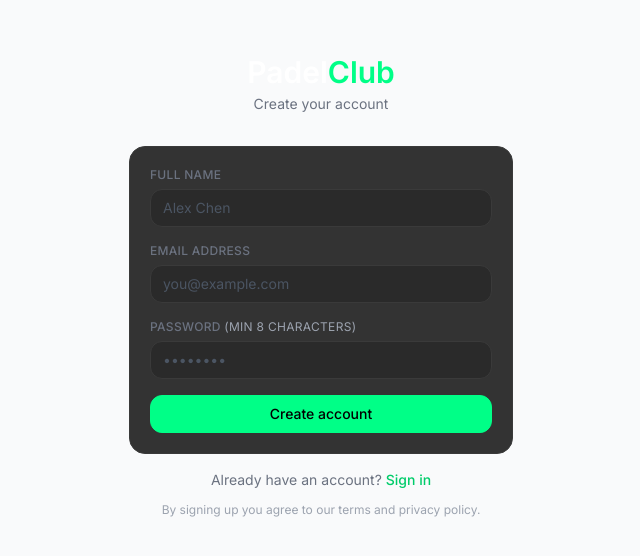
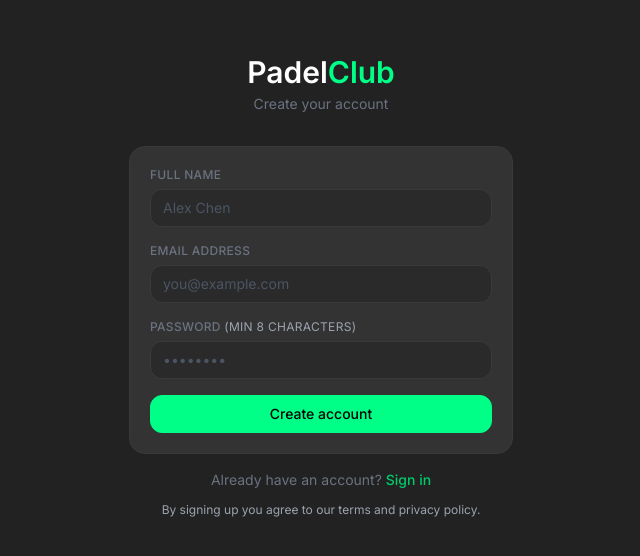
Before and after one commit to mallax888/padelclub, a Next.js app: page /auth/signup in a window 1280 px wide. Shown: the part 114-670 px from the top of the page, without its empty margins (319-959 px from the left). Built offline with nearby package versions, Linux system fonts and the light colour scheme; no server answers.

Commit message:
fix login signup dark background

```diff
--- a/app/auth/login/page.tsx
+++ b/app/auth/login/page.tsx
@@ -30,7 +30,7 @@
   }
 
   return (
-    <div className="min-h-screen flex items-center justify-center bg-gray-50 px-4">
+    <div className="min-h-screen flex items-center justify-center bg-[#222] px-4">
       <div className="w-full max-w-sm">
 
         {/* Logo */}
--- a/app/auth/signup/page.tsx
+++ b/app/auth/signup/page.tsx
@@ -37,7 +37,7 @@
   }
 
   return (
-    <div className="min-h-screen flex items-center justify-center bg-gray-50 px-4">
+    <div className="min-h-screen flex items-center justify-center bg-[#222] px-4">
       <div className="w-full max-w-sm">
 
         <div className="text-center mb-8">
```
